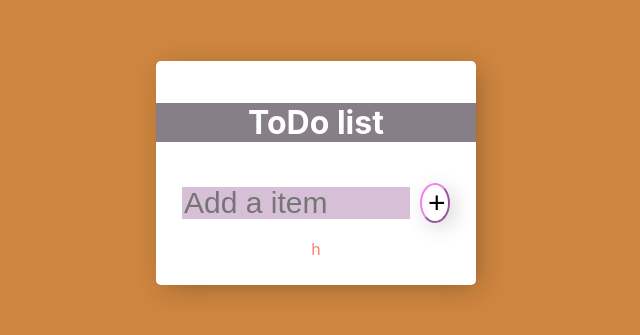
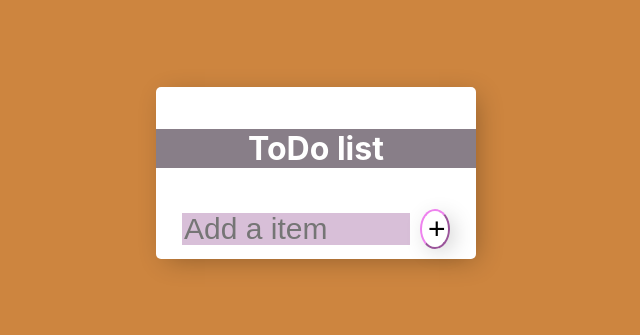
Before and after one commit to dev22451/Sumit, a React (Create React App) app: page / in a window 1280 px wide. Shown: the part 227-562 px from the top of the page, without its empty margins (324-964 px from the left). Built offline with nearby package versions, Linux system fonts and the light colour scheme.

Commit message:
remove p tag

```diff
--- a/src/App.js
+++ b/src/App.js
@@ -36,7 +36,7 @@ class Sumit extends React.Component {
            <div className="inputdiv">
            <input type="text" id="type" placeholder="Add a item"  onChange={this.handleChange} value={this.state.text}/>
            <button id="click" onClick={this.handleAdd}> + </button><br/>
-           <p>h</p>
+
           {
           data.map((item)=>{
             return <>
```
